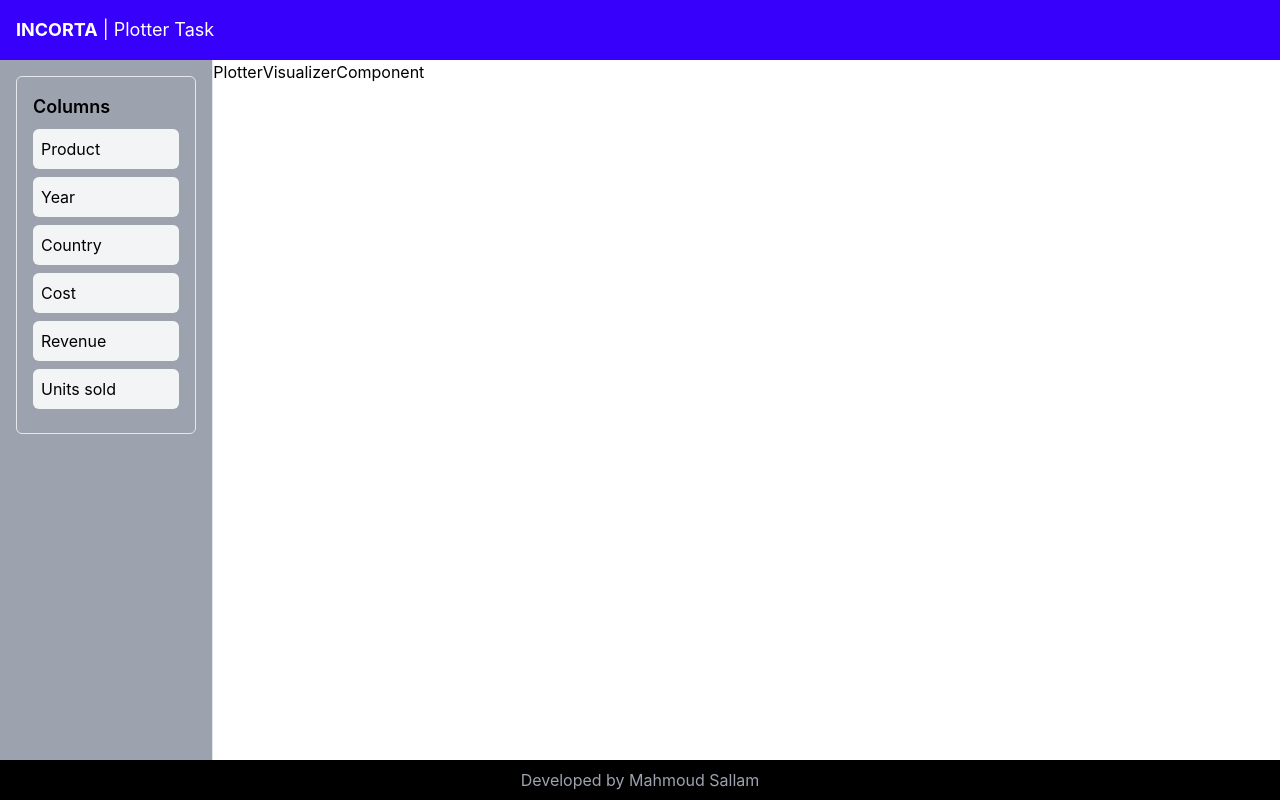
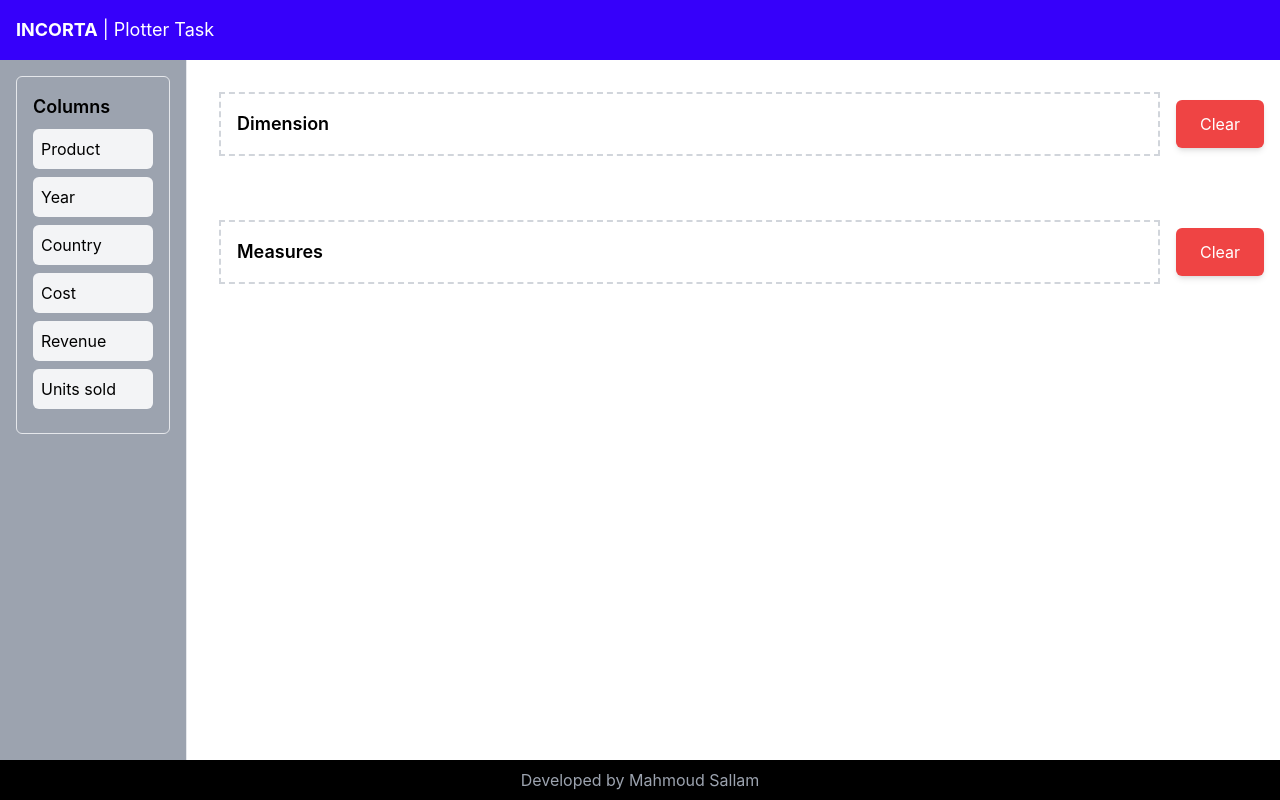
Before and after one commit to MahmoudSallam1/incorta-plotter-task, a React (Vite) app: page / in a window 1280 px wide. Built offline with nearby package versions, Linux system fonts and the light colour scheme.

Commit message:
feat(plotter): Add dimension & measure drag components

```diff
--- a/src/components/layout/AppMainContent.tsx
+++ /dev/null
@@ -1,16 +0,0 @@
-import React from "react";
-
-interface AppMainContentProps {
-  children: React.ReactNode;
-}
-function AppMainContent({ children }: AppMainContentProps) {
-  return (
-    <div className="flex-1 p-4 bg-white">
-      <h1 className="text-center pt-4">Main Content</h1>
-
-      {children}
-    </div>
-  );
-}
-
-export default AppMainContent;
--- a/src/components/layout/AppSidebar.tsx
+++ /dev/null
@@ -1,16 +0,0 @@
-import React from "react";
-
-function AppSidebar() {
-  return (
-    <div className="bg-gray-300 w-1/6 h-full border-r p-4">
-      <h1 className="text-white text-center pt-4">Sidebar</h1>
-      <ul className="mt-4">
-        <li className="text-white">Item 1</li>
-        <li className="text-white">Item 2</li>
-        <li className="text-white">Item 3</li>
-      </ul>
-    </div>
-  );
-}
-
-export default AppSidebar;
--- a/src/components/ui/AppButton.tsx
+++ b/src/components/ui/AppButton.tsx
@@ -8,7 +8,7 @@ export function AppPrimaryButton({ text = "Button", onClick }: AppButtonProps) {
   return (
     <button
       onClick={onClick}
-      className="py-3 px-6 bg-blue-500 text-white rounded-md shadow-md hover:bg-blue-600 lg:ml-4 text-lg"
+      className="py-3 px-6 bg-blue-500 text-white rounded-md shadow-md hover:bg-blue-600 lg:ml-4"
     >
       {text}
     </button>
@@ -19,7 +19,7 @@ export function AppDeleteButton({ text = "Delete", onClick }: AppButtonProps) {
   return (
     <button
       onClick={onClick}
-      className="py-3 px-6 bg-red-500 text-white rounded-md shadow-md hover:bg-red-600 lg:ml-4 text-lg"
+      className="py-3 px-6 bg-red-500 text-white rounded-md shadow-md hover:bg-red-600 lg:ml-4"
     >
       {text}
     </button>
--- a/src/layout/AppLayout.tsx
+++ b/src/layout/AppLayout.tsx
@@ -6,9 +6,7 @@ function AppLayout() {
   return (
     <div className="flex flex-col h-screen">
       <AppHeader />
-      <div className="flex flex-1">
-        <AppPlotter />
-      </div>
+      <AppPlotter />
       <AppFooter />
     </div>
   );
--- a/src/plotter/AppPlotter.tsx
+++ b/src/plotter/AppPlotter.tsx
@@ -4,12 +4,23 @@ import { columns as columnsData } from "../data/columns";
 import { DataColumn } from "../models/DataColumn";
 import PlotterSideColumnsComponent from "./PlotterSideColumnsComponent";
 import { DragDropContext } from "react-beautiful-dnd";
-import PlotterVisualizerComponent from "./PlotterVisualizerComponent";
+import PlotterDimensionComponent from "./PlotterDimensionComponent";
+import PlotterMeasureComponent from "./PlotterMeasureComponent";
 
 function AppPlotter() {
   const [dimensions, setDimensions] = useState([]);
   const [measures, setMeasures] = useState([]);
   const [columns, setColumns] = useState<DataColumn[]>([]);
+
+  const handleClearDimensions = () => {
+    setColumns([...columns, ...dimensions]);
+    setDimensions([]);
+  };
+
+  const handleClearMeasures = () => {
+    setColumns([...columns, ...measures]);
+    setMeasures([]);
+  };
 
   const handleDragEnd = () => {};
 
@@ -19,8 +30,19 @@ function AppPlotter() {
 
   return (
     <DragDropContext onDragEnd={handleDragEnd}>
-      <PlotterSideColumnsComponent columns={columns} />
-      <PlotterVisualizerComponent />
+      <div className="flex flex-1 h-screen">
+        <PlotterSideColumnsComponent columns={columns} />
+        <div className="w-full">
+          <PlotterDimensionComponent
+            dimensions={dimensions}
+            handleClearDimensions={handleClearDimensions}
+          />
+          <PlotterMeasureComponent
+            measures={measures}
+            handleClearMeasures={handleClearMeasures}
+          />
+        </div>
+      </div>
     </DragDropContext>
   );
 }
--- /dev/null
+++ b/src/plotter/PlotterDimensionComponent.tsx
@@ -0,0 +1,42 @@
+import { Droppable } from "react-beautiful-dnd";
+import { DataColumn } from "../models/DataColumn";
+import { AppDeleteButton } from "../components/ui/AppButton";
+
+interface PlotterDimensionProps {
+  dimensions: DataColumn[];
+  handleClearDimensions: () => void;
+}
+function PlotterDimensionComponent({
+  dimensions,
+  handleClearDimensions,
+}: PlotterDimensionProps) {
+  return (
+    <div className="flex flex-col lg:flex-row lg:items-center w-full p-4">
+      <Droppable
+        droppableId="dimensions"
+        isDropDisabled={dimensions.length > 0}
+      >
+        {(provided, snapshot) => (
+          <div
+            ref={provided.innerRef}
+            {...provided.droppableProps}
+            className={`border-dashed border-2 border-gray-300 p-4 m-4 lg:mr-0 lg:mb-4 lg:flex-1 ${
+              snapshot.isDraggingOver ? "border-gray-500" : ""
+            } ${dimensions.length > 0 ? "bg-gray-200" : ""}`}
+          >
+            <h2 className="text-lg font-semibold">Dimension</h2>
+            {dimensions.map((column: DataColumn) => (
+              <div key={column.name} className="mt-2">
+                {column.name}
+              </div>
+            ))}
+            {provided.placeholder}
+          </div>
+        )}
+      </Droppable>
+      <AppDeleteButton text="Clear" onClick={handleClearDimensions} />
+    </div>
+  );
+}
+
+export default PlotterDimensionComponent;
--- /dev/null
+++ b/src/plotter/PlotterMeasureComponent.tsx
@@ -0,0 +1,41 @@
+import { Droppable } from "react-beautiful-dnd";
+import { DataColumn } from "../models/DataColumn";
+import { AppDeleteButton } from "../components/ui/AppButton";
+
+interface PlotterMeasureProps {
+  measures: DataColumn[];
+  handleClearMeasures: () => void;
+}
+
+function PlotterMeasureComponent({
+  measures,
+  handleClearMeasures,
+}: PlotterMeasureProps) {
+  return (
+    <div className="flex flex-col lg:flex-row lg:items-center w-full p-4">
+      <Droppable droppableId="measures">
+        {(provided, snapshot) => (
+          <div
+            ref={provided.innerRef}
+            {...provided.droppableProps}
+            className={`border-dashed border-2 border-gray-300 p-4 m-4 lg:mr-0 lg:mb-4 lg:flex-1 ${
+              snapshot.isDraggingOver ? "border-gray-500" : ""
+            } ${measures.length > 0 ? "bg-gray-200" : ""}`}
+          >
+            <h2 className="text-lg font-semibold">Measures</h2>
+            {measures.map((column: DataColumn) => (
+              <div key={column.name} className="mt-2">
+                {column.name}
+              </div>
+            ))}
+            {provided.placeholder}
+          </div>
+        )}
+      </Droppable>
+
+      <AppDeleteButton text="Clear" onClick={handleClearMeasures} />
+    </div>
+  );
+}
+
+export default PlotterMeasureComponent;
--- a/src/plotter/PlotterSideColumnsComponent.tsx
+++ b/src/plotter/PlotterSideColumnsComponent.tsx
@@ -1,4 +1,3 @@
-import React from "react";
 import { Droppable, Draggable } from "react-beautiful-dnd";
 import { DataColumn } from "../models/DataColumn";
 
@@ -18,7 +17,7 @@ function PlotterSideColumnsComponent({ columns }: PlotterSideColumnsProps) {
             style={{ minHeight: "100px" }}
           >
             <h2 className="text-lg font-semibold mb-2">Columns</h2>
-            {columns.map((column, index) => (
+            {columns.map((column: DataColumn, index: number) => (
               <Draggable
                 key={column.name}
                 draggableId={column.name}
```
